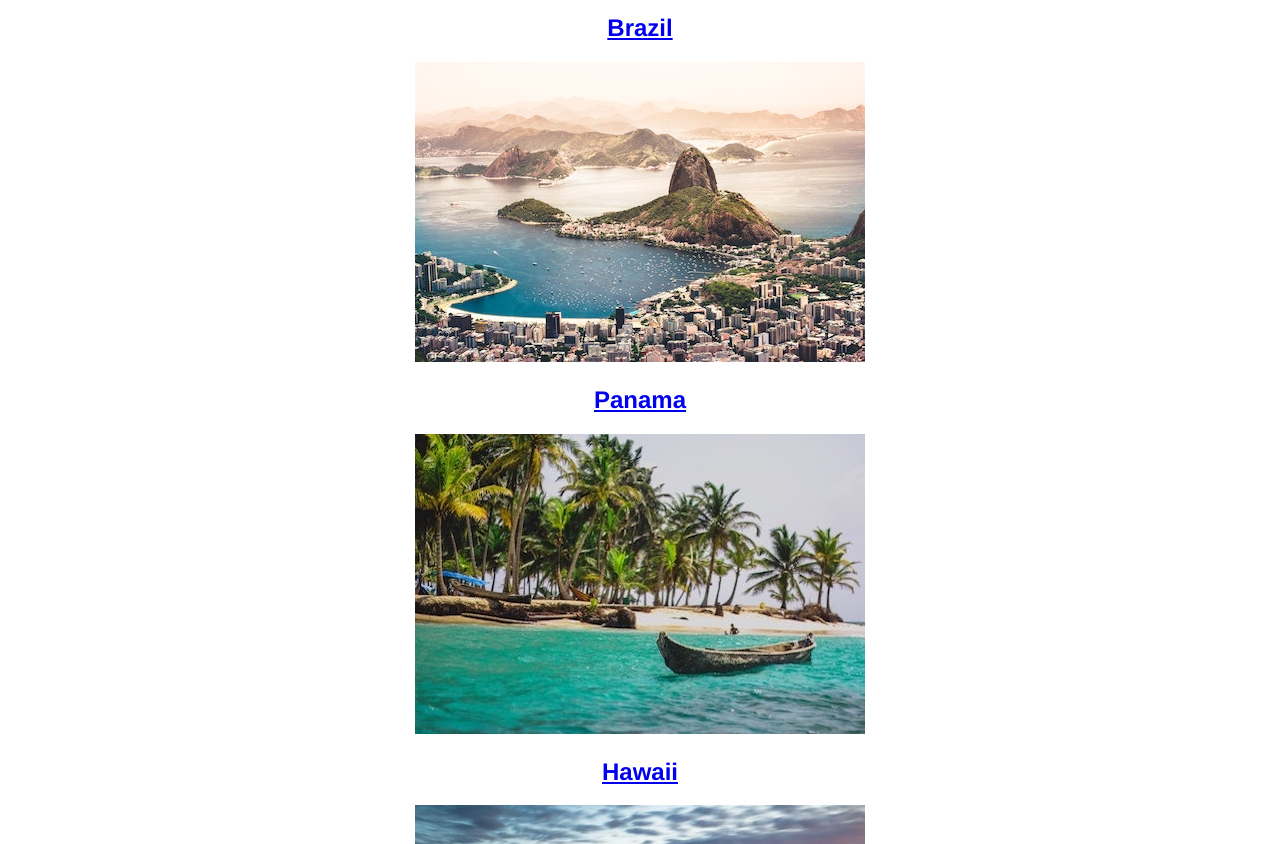
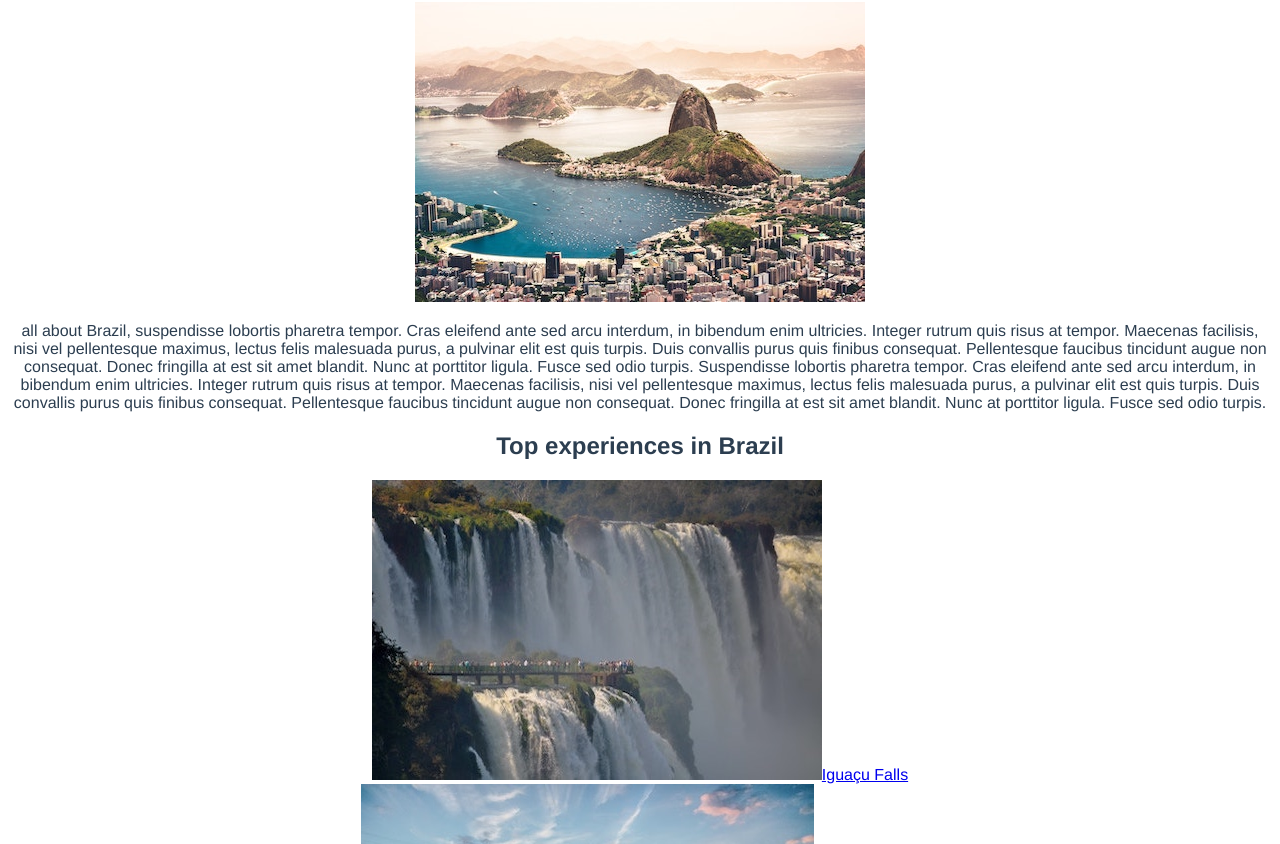
Before and after one commit to diegoDevG/travel-app, a Vue app: page /destination/brazil in a window 1280 px wide. Shown: the part 256-1100 px from the top of the page. Built offline with nearby package versions, Linux system fonts and the light colour scheme.

Commit message:
Add nested routes

```diff
--- a/src/router/index.js
+++ b/src/router/index.js
@@ -9,18 +9,32 @@
     path: "/",
     name: "Home",
     component: Home,
+    props: true,
   },
   {
-    path: "/details/:slug",
+    path: "/destination/:slug",
     name: "DestinationDetails",
+    props: true,
     component: () =>
       import(
         /* webpackChunkName: "DestinationDetails" */ "@/views/DestinationDetails"
       ),
+    children: [
+      {
+        path: ":experienceSlug",
+        name: "experienceDetails",
+        props: true,
+        component: () =>
+          import(
+            /* webpackChunkName: "ExperienceDetails"*/ "@/views/ExperienceDetails"
+          ),
+      },
+    ],
   },
 ];
 
 const router = new VueRouter({
+  mode: "history", //Remove # from url path
   routes,
 });
 
--- a/src/views/DestinationDetails.vue
+++ b/src/views/DestinationDetails.vue
@@ -1,4 +1,5 @@
 <template>
+  <div>
     <section class="destination">
       <h1>{{ destination.name }}</h1>
       <div class="destination details">
@@ -9,12 +10,43 @@
         <p>{{ destination.description }}</p>
       </div>
     </section>
+    <section class="experiences">
+      <h2>Top experiences in {{ destination.name }}</h2>
+      <div class="cards">
+        <div
+          v-for="experience in destination.experiences"
+          :key="experience.slug"
+          class="card"
+        >
+          <router-link
+            :to="{
+              name: 'experienceDetails',
+              params: { experienceSlug: experience.slug },
+            }"
+          >
+            <img
+              :src="require(`@/assets/${experience.image}`)"
+              :alt="experience.name"
+            />
+            <span>{{ experience.name }}</span>
+          </router-link>
+        </div>
+      </div>
+      <router-view :key="$route.path" />
+    </section>
+  </div>
 </template>
 
 <script>
 import store from "@/store.js";
 
 export default {
+  props: {
+    slug: {
+      type: String,
+      required: true,
+    },
+  },
   computed: {
     destination() {
       return store.destinations.find(
--- /dev/null
+++ b/src/views/ExperienceDetails.vue
@@ -0,0 +1,41 @@
+<template>
+  <section>
+    <h2>Experiences</h2>
+    <h3>{{ experience.name }}</h3>
+    <div>
+      <img
+        :src="require(`@/assets/${experience.image}`)"
+        :alt="experience.name"
+      />
+      <p>{{ experience.description }}</p>
+    </div>
+  </section>
+</template>
+
+<script>
+import store from "@/store.js";
+
+export default {
+  props: {
+    slug: {
+      type: String,
+      required: true,
+    },
+    experienceSlug: {
+      type: String,
+      required: true,
+    },
+  },
+
+  computed: {
+    destination() {
+      return store.destinations.find((d) => d.slug === this.slug);
+    },
+    experience() {
+      return this.destination.experiences.find(
+        (e) => e.slug === this.experienceSlug
+      );
+    },
+  },
+};
+</script>
```
Lines whose indentation alone changed are shown as unchanged.
